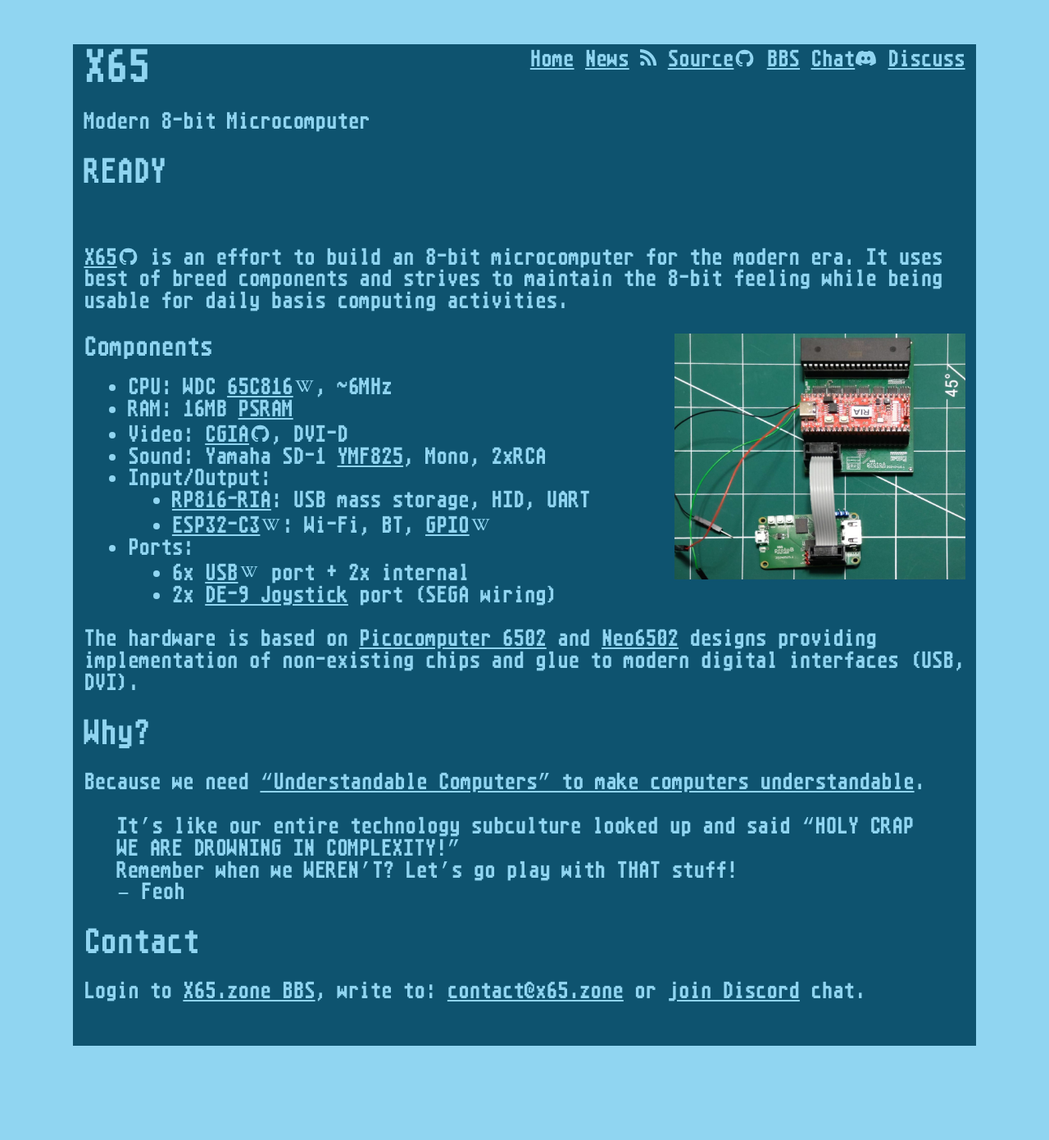
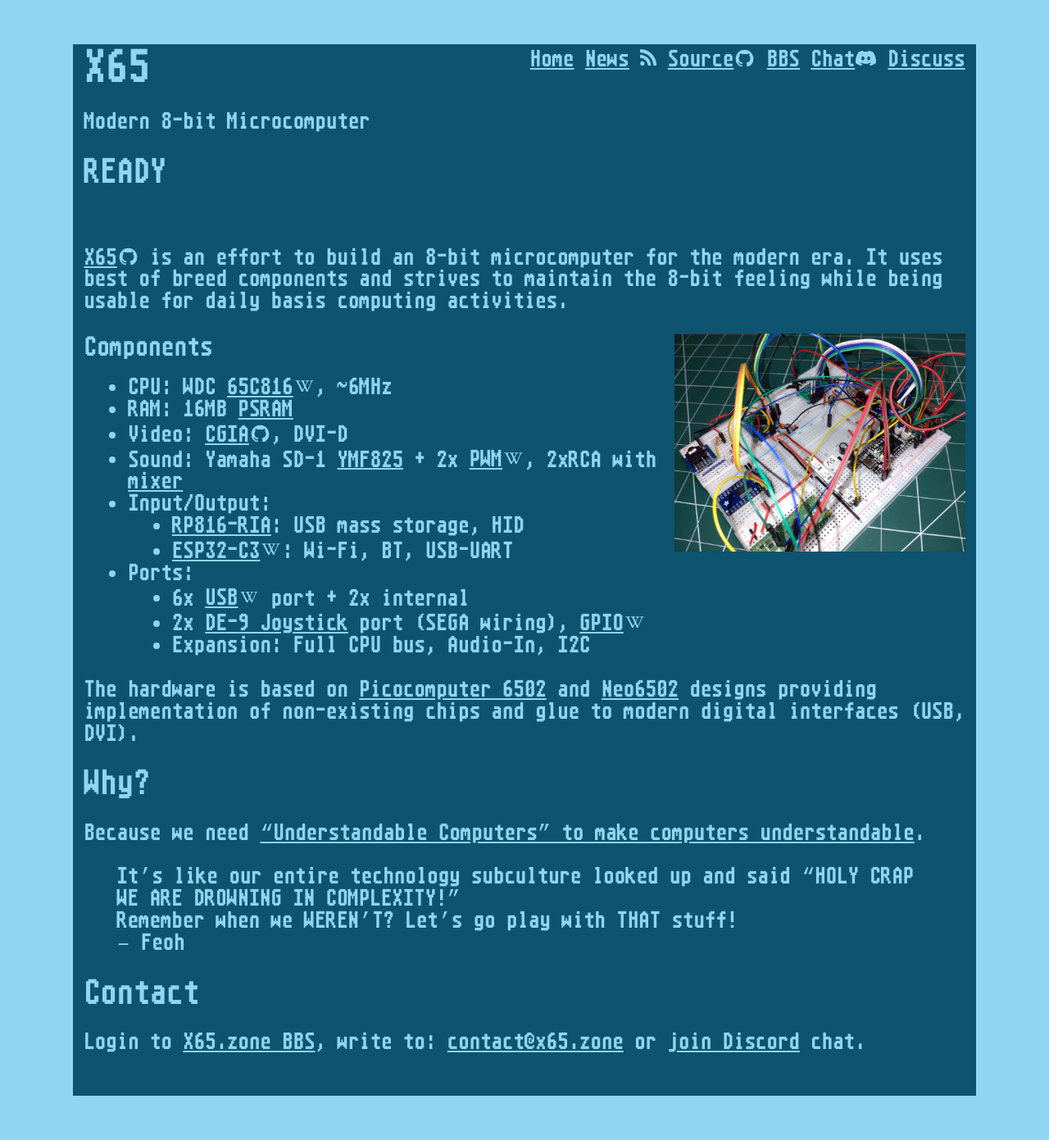
Before and after one commit to X65/x65.github.io, a Jekyll site: the page built from README.md, in a window 1280 px wide. Shown: the whole page at 82% size. Built offline with Jekyll 4.4.1, drawn with Linux system fonts in a browser that asks for light colours; some web fonts are replaced; before the commit the page ends 1330 px from its top, so only the background shows below that.

Commit message:
Update README nad timeline

```diff
--- a/README.md
+++ b/README.md
@@ -9,22 +9,24 @@ Modern 8-bit Microcomputer
 
 [X65](https://github.com/X65) is an effort to build an 8-bit microcomputer for the modern era. It uses best of breed components and strives to maintain the 8-bit feeling while being usable for daily basis computing activities.
 
-<a href="/timeline.html"><img src="/media/2024-06-20-protoA_protoB.jpeg" style="float: right;width:33%;"/></a>
+<a href="/timeline.html"><img src="/media/2024-09-15_full-breadboard.jpg" style="float: right;width:33%;"/></a>
 
 ### Components
 
 - CPU: WDC [65C816][1], ~6MHz
 - RAM: 16MB [PSRAM][10]
 - Video: [CGIA][2], DVI-D
-- Sound: Yamaha SD-1 [YMF825][3], Mono, 2xRCA
+- Sound: Yamaha SD-1 [YMF825][3] + 2x [PWM][12], 2xRCA with [mixer][13]
 - Input/Output:
-  - [RP816-RIA][4]: USB mass storage, HID, UART
-  - [ESP32-C3][5]: Wi-Fi, BT, [GPIO][11]
+  - [RP816-RIA][4]: USB mass storage, HID
+  - [ESP32-C3][5]: Wi-Fi, BT, USB-UART
 - Ports:
   - 6x [USB][6] port + 2x internal
-  - 2x [DE-9 Joystick][7] port (SEGA wiring)
+  - 2x [DE-9 Joystick][7] port (SEGA wiring), [GPIO][11]
+  - Expansion: Full CPU bus, Audio-In, I2C
 
-The hardware is based on [Picocomputer 6502][8] and [Neo6502][9] designs providing implementation of non-existing chips and glue to modern digital interfaces (USB, DVI).
+The hardware is based on [Picocomputer 6502][8] and [Neo6502][9] designs
+providing implementation of non-existing chips and glue to modern digital interfaces (USB, DVI).
 
 [1]: https://en.wikipedia.org/wiki/WDC_65C816
 [2]: https://github.com/X65/X65/wiki/CGIA
```
Also changed, not shown: other parts of README.md (+2 -0 lines), timeline.md (+4 -0 lines), media/2024-09-15_full-breadboard.jpg (added).
